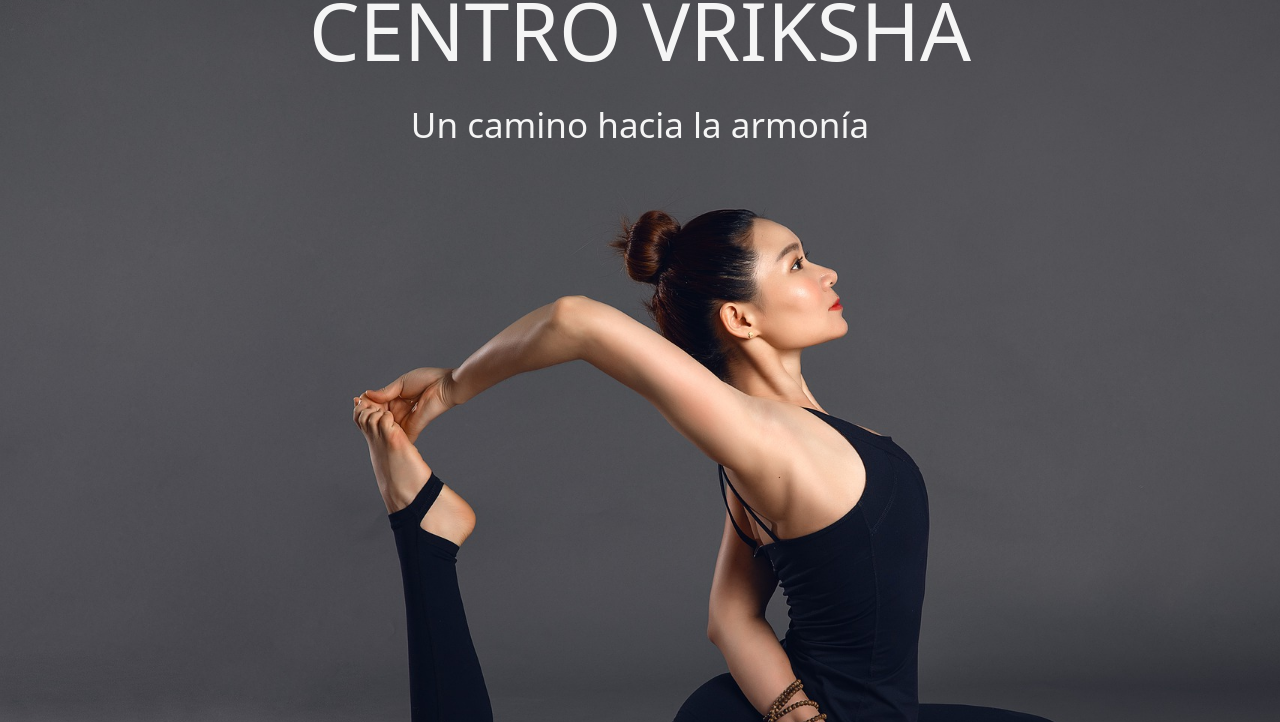
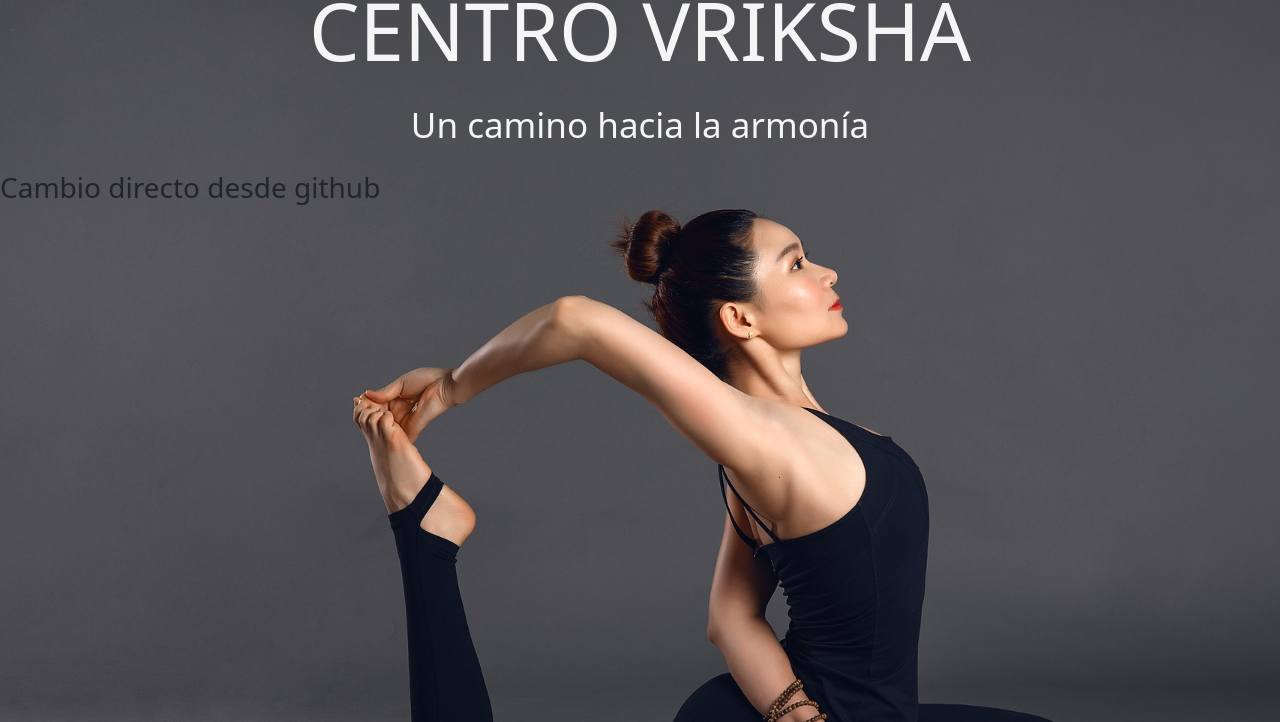
Before and after one commit to GianMarchetti/Centro-Vriksha, a website: page index.html in a window 1280 px wide. Shown: the part 78-800 px from the top of the page. Drawn offline with nearby package versions, Linux system fonts and the light colour scheme.

Commit message:
Modificacion desde github
Un h3 en la sección de portada

```diff
--- a/index.html
+++ b/index.html
@@ -82,6 +82,7 @@
                 <!--Sección inicio foto-->
                 <h1 class="blanco cVrikshaAnimacion">CENTRO VRIKSHA</h1>
                 <h2 class="blanco">Un camino hacia la armonía</h2>
+               <h3>Cambio directo desde github</h3>
 
             </section>
 
```
